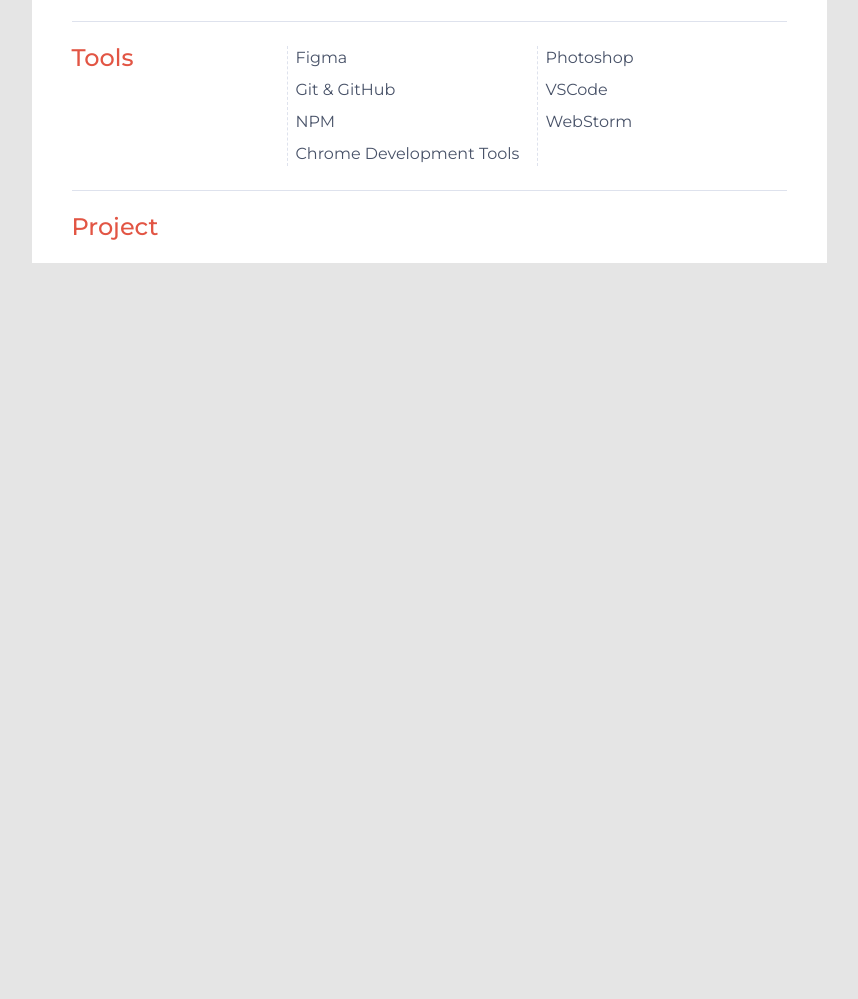
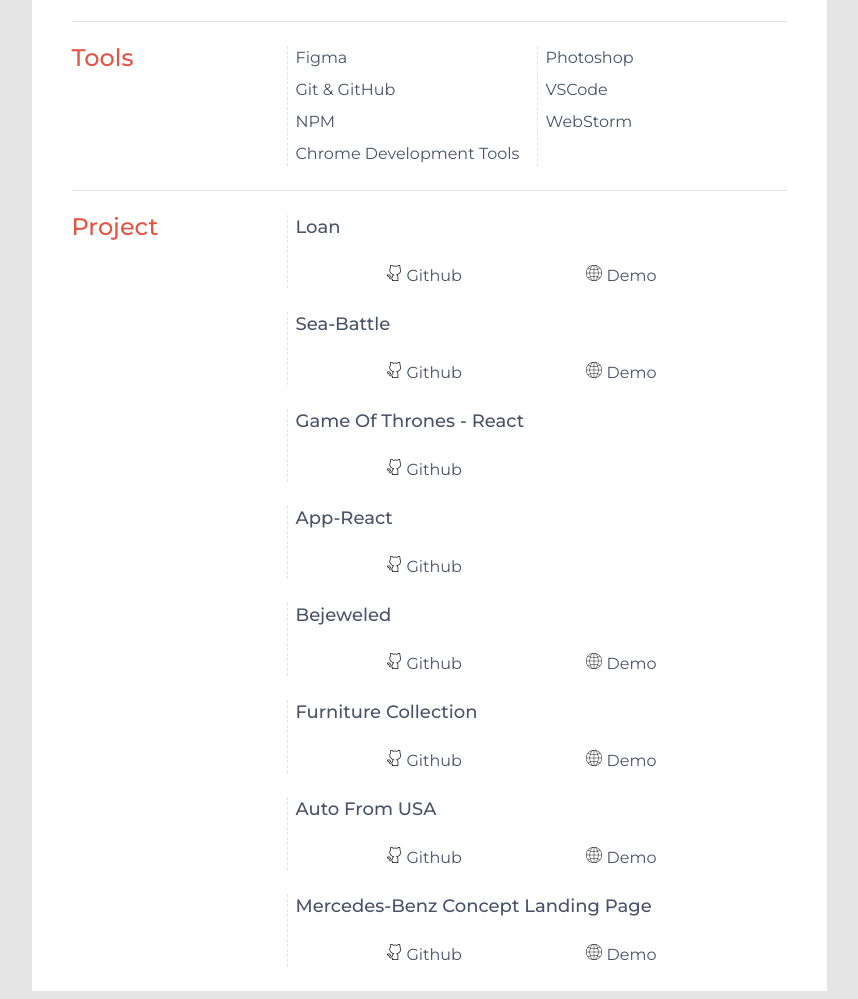
Before and after one commit to Defisto7/CV, a plain HTML site: page index.html in a window 1280 px wide. Shown: the part 1258-2257 px from the top of the page, without its empty margins (211-1069 px from the left). Before the commit the page ends 1529 px from the top, so only its background shows below. Drawn offline with Linux system fonts and the light colour scheme.

Commit message:
Master
add Projects

```diff
--- a/index.html
+++ b/index.html
@@ -124,9 +124,90 @@
 
         </div>
     </section>
+
+
+
     <section class="info">
         <h2 class="info__title">Project</h2>
         <div class="info__content">
+
+            <div class="project">
+                <h3 class="skills__title">Loan</h3>
+                <br>
+                <div class="project__link">
+                    <a class="contacs__link" target="_blank" href="https://github.com/Defisto7/Loan"><img class="icons" src="img/icons/github.png" alt><img>Github</a>
+                    <a class="contacs__link" target="_blank" href="https://defisto7.github.io/Loan-dist/"><img class="icons" src="img/icons/internet.png" alt><img>Demo</a>
+                </div>
+
+            </div>
+
+            <div class="project">
+                <h3 class="skills__title">Sea-Battle</h3>
+                <br>
+                <div class="project__link">
+                    <a class="contacs__link" target="_blank" href="https://github.com/Defisto7/Sea-Battle"><img class="icons" src="img/icons/github.png" alt><img>Github</a>
+                    <a class="contacs__link" target="_blank" href="https://defisto7.github.io/Sea-Battle/"><img class="icons" src="img/icons/internet.png" alt><img>Demo</a>
+                </div>
+
+            </div>
+
+            <div class="project">
+                <h3 class="skills__title">Game of Thrones - react</h3>
+                <br>
+                <div class="project__link">
+                    <a class="contacs__link" target="_blank" href="https://github.com/Defisto7/react-got"><img class="icons" src="img/icons/github.png" alt><img>Github</a>
+                </div>
+
+            </div>
+
+            <div class="project">
+                <h3 class="skills__title">App-react</h3>
+                <br>
+                <div class="project__link">
+                    <a class="contacs__link" target="_blank" href="https://github.com/Defisto7/app-react"><img class="icons" src="img/icons/github.png" alt><img>Github</a>
+                </div>
+
+            </div>
+
+            <div class="project">
+                <h3 class="skills__title">Bejeweled</h3>
+                <br>
+                <div class="project__link">
+                    <a class="contacs__link" target="_blank" href="https://github.com/Defisto7/Bejeweled/tree/main"><img class="icons" src="img/icons/github.png" alt><img>Github</a>
+                    <a class="contacs__link" target="_blank" href="https://defisto7.github.io/Bejeweled/"><img class="icons" src="img/icons/internet.png" alt><img>Demo</a>
+                </div>
+
+            </div>
+
+            <div class="project">
+                <h3 class="skills__title">Furniture collection</h3>
+                <h3 class="skills__title"></h3>
+                <br>
+                <div class="project__link">
+                    <a class="contacs__link" target="_blank" href="https://github.com/Defisto7/desire"><img class="icons" src="img/icons/github.png" alt><img>Github</a>
+                    <a class="contacs__link" target="_blank" href="https://defisto7.github.io/desire-dist/"><img class="icons" src="img/icons/internet.png" alt><img>Demo</a>
+                </div>
+
+            </div>
+
+            <div class="project">
+                <h3 class="skills__title">Auto from USA</h3>
+                <br>
+                <div class="project__link">
+                    <a class="contacs__link" target="_blank" href="https://github.com/Defisto7/Cars"><img class="icons" src="img/icons/github.png" alt><img>Github</a>
+                    <a class="contacs__link" target="_blank" href="https://defisto7.github.io/Cars/"><img class="icons" src="img/icons/internet.png" alt><img>Demo</a>
+                </div>
+            </div>
+
+            <div class="project">
+                <h3 class="skills__title">Mercedes-Benz concept landing page</h3>
+                <br>
+                <div class="project__link">
+                    <a class="contacs__link" target="_blank" href="https://github.com/Defisto7/Avtr/tree/main"><img class="icons" src="img/icons/github.png" alt><img>Github</a>
+                    <a class="contacs__link" target="_blank" href="https://defisto7.github.io/Avtr/"><img class="icons" src="img/icons/internet.png" alt><img>Demo</a>
+                </div>
+
+            </div>
 
         </div>
     </section>
--- a/style.css
+++ b/style.css
@@ -198,4 +198,18 @@ strong {
 .tools__item:first-child {
   margin-top: 0;
 }
-/* #endregion */
+
+.project {
+  border-left: 1px dashed #DEE2ED;
+  padding-left: 8px;
+  margin-top: 24px;
+}
+.project:first-child {
+  margin-top: 0;
+}
+
+.project__link{
+  display: flex;
+  justify-content: space-between;
+  margin: 0 130px 0 90px
+}
```
Also changed, not shown: img/icons/internet.png (added).
